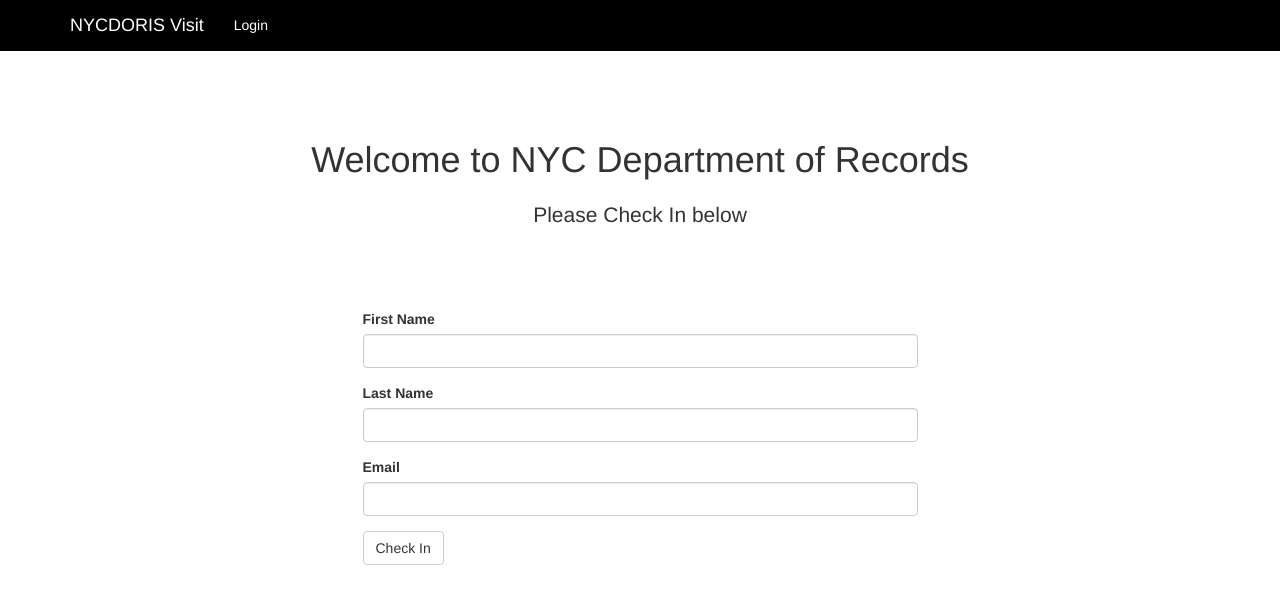
After one commit to Danish11512/Visit, a Flask app: page /check_in in a window 1280 px wide. The commit adds this page. Shown: the top 604 px of the page. Run offline with Flask 2, Linux system fonts and the light colour scheme; some libraries are stand-ins or nearby versions.

Commit message:
CheckIn/Out system done

```diff
--- a/app/main/forms.py
+++ b/app/main/forms.py
@@ -1,6 +1,6 @@
 from flask_wtf import FlaskForm
 from wtforms import StringField, PasswordField, SubmitField
-from wtforms.validators import DataRequired, Email, Length
+from wtforms.validators import DataRequired, Email, Length, Optional
 import email_validator
 
 class CheckinForm(FlaskForm):
@@ -8,3 +8,10 @@ class CheckinForm(FlaskForm):
     last_name = StringField('Last Name', validators=[DataRequired(), Length(min=2)])
     email = StringField('Email', validators=[DataRequired(), Email(message='Invalid Email'), Length(max=50)])
     submit = SubmitField('Check In')
+
+
+class CheckoutForm(FlaskForm):
+    first_name = StringField('First Name', validators=[DataRequired(), Length(min=2)])
+    last_name = StringField('Last Name', validators=[DataRequired(), Length(min=2)])
+    email = StringField('Email', validators=[Optional(), Email(message='Invalid Email'), Length(max=50)])
+    submit = SubmitField('Check Out')
--- a/app/main/views.py
+++ b/app/main/views.py
@@ -1,17 +1,84 @@
 from . import main
-from flask import Flask, render_template, redirect, url_for, flash
-from .forms import CheckinForm
+from flask import Flask, render_template, redirect, url_for, flash, current_app
+from .forms import CheckinForm, CheckoutForm
+from ..models import Appointment
+from datetime import datetime
+from app import db
+from config import checkin
 
 
 @main.route('/')
 @main.route('/index', methods=["GET", "POST"])
 def index():
+    return render_template('main/index.html')
+
+
+@main.route('/check_in', methods=["GET", "POST"])
+def check_in():
+    # Check if the user exists in the db, if they don't then flash tat they don't
     form = CheckinForm()
+    now = datetime.now()
 
     if form.validate_on_submit():
-        return render_template('main/checkin.html', fname=form.first_name.data, lname=form.last_name.data)
+        current_app.logger.info("Form Validated")
 
-    return render_template('main/index.html', form=form)
+        guest = Appointment.query.filter_by(email=form.email.data,  date=now.strftime("%b %d, %Y")).first()
+
+        if guest:
+            # If the guest exist, check if they have an appointment today, if they do then check them in otherwise flash a message
+            if  guest.checkin == 0:
+                # check guest in if they have an appointment of the same day
+                guest.check_in = checkin["Guest Checked In"]
+                db.session.add(guest)
+                db.session.commit()
+                current_app.logger.info("Guest Checked In")
+                return render_template('main/confirm_checkin.html', fname=form.first_name.data, lname=form.last_name.data)
+            else:
+                # don't change anything and redirect to check in form
+                current_app.logger.info("Guest checked in status is not 0, so proabably already check in")
+                flash('It seems like you have already checked in', category='error')
+                return redirect(url_for('main.check_in'))
+        else:
+            current_app.logger.info("Guest doesn't exist for today")
+            # if guest doesn't exist then tell them they don't have an appointment
+            flash('It looks like you don\'t have an appointment today', category='error')
+
+    return render_template('main/check_in.html', form=form)
+
+
+@main.route('/check_out', methods=["GET", "POST"])
+def check_out():
+
+    form = CheckoutForm()
+    now = datetime.now()
+
+
+    if form.validate_on_submit():
+        current_app.logger.info("Form Validated")
+        #  If the user exists in the appointments table as checked in, check them out
+        guest = Appointment.query.filter_by(email=form.email.data,  date=now.strftime("%b %d, %Y")).first()
+
+        if guest:
+             # If the guest exist, check if they had an appointment today, if they do then check them out otherwise flash a message
+            if  guest.checkin == 1:
+                # check guest out if they have an appointment of the same day and check in
+                guest.check_in = checkin["Guest Checked Out"]
+                db.session.add(guest)
+                db.session.commit()
+                current_app.logger.info("Guest Checked Out")
+                return render_template('main/confirm_checkout.html', fname=form.first_name.data, lname=form.last_name.data)
+            else:
+                # don't change anything and redirect to check in form
+                current_app.logger.info("Guest checked out status is not 0, so proabably already check out or never checked in ")
+                flash('It seems like you have not checked in yet', category='error')
+                return redirect(url_for('main.check_in'))
+        else:
+            current_app.logger.info("Guest doesn't exist for today")
+            # if guest doesn't exist then tell them they don't have an appointment
+            flash('It looks like you didn\'t have an appointment today', category='error')
+
+    return render_template('main/check_out.html', form=form)
+
 
 
 if __name__ == '__main__':
--- /dev/null
+++ b/app/templates/main/check_in.html
@@ -0,0 +1,52 @@
+{% extends "base.html" %}
+{% import "bootstrap/wtf.html" as wtf %}
+
+{% block title %}
+NYCDORIS Check in
+{% endblock %}
+
+
+{% block content %}
+
+<br><br><br><br><br><br>
+<body>
+  <div class="index-header text-center">
+    <h1>Welcome to NYC Department of Records</h1>
+    <h2 class="lead">Please Check In below</h2>
+  </div>
+  <br><br><br>
+  <div class="container">
+    <div class="row">
+      <div class="col-md-3 col-sm-2"></div>
+      <div class="col-md-6 col-sm-8">
+          {{wtf.quick_form(form)}}
+          <!-- <div class="form-row">
+        <div class="form-group col-md-6">
+          <label for="firstname">First Name</label>
+          <input class="form-control" id="firstname" placeholder="First Name">
+        </div>
+        <div class="form-group col-md-6">
+          <label for="lastname">Last Name</label>
+          <input class="form-control" id="lastname" placeholder="Last Name">
+        </div>
+        <div class="form-row">
+        <div class="form-group col-md-12">
+          <label for="exampleInputEmail1">Email address</label>
+          <input type="email" class="form-control" id="exampleInputEmail1" aria-describedby="emailHelp" placeholder="Enter email">
+        </div>
+      </div>
+      <div class="form-row">
+      <div class="form-group col-md-12 align-self-center">
+        <button type="submit" class="btn btn-success">Submit</button>
+        </div>
+        </div>
+      </div> -->
+      </div>
+      <div class="col-md-3 col-sm-2"></div>
+    </div>
+  </div>
+
+
+</body>
+<!-- </div>/.container -->
+{% endblock %}
--- a/app/templates/main/checkin.html
+++ b/app/templates/main/confirm_checkout.html
@@ -9,12 +9,12 @@ NYCDORIS Checkin
 
 <br><br><br><br><br><br>
 <div class="index-header text-center">
-    <h1>Welcome {{ fname }} {{ lname }}!</h1>
+    <h1>See you soon {{ fname }} {{ lname }}!</h1>
 </div>
 
 <script>
     function myFunction() {
-        location.replace("/index")
+        location.replace("/check_in")
     }
     setTimeout(function () { myFunction(); }, 3000);
 </script>
```
Also changed, not shown: app/models.py (+15 -0 lines), app/templates/main/check_out.html (renamed from app/templates/auth/change_password.html, +8 -11 lines), app/templates/main/confirm_checkin.html (added, +21 -0 lines), app/templates/main/index.html (deleted, +0 -52 lines), config.py (+7 -0 lines).
